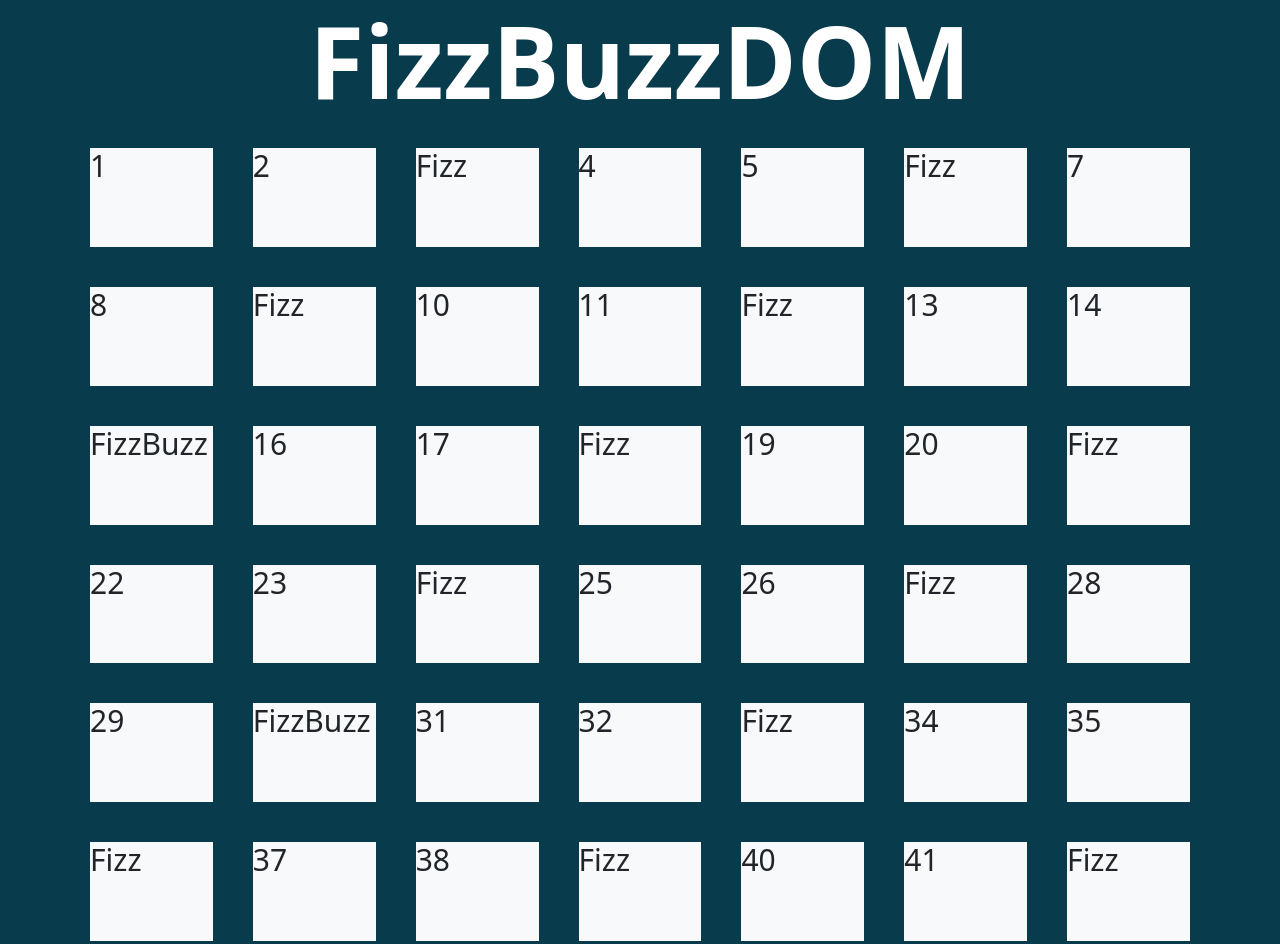
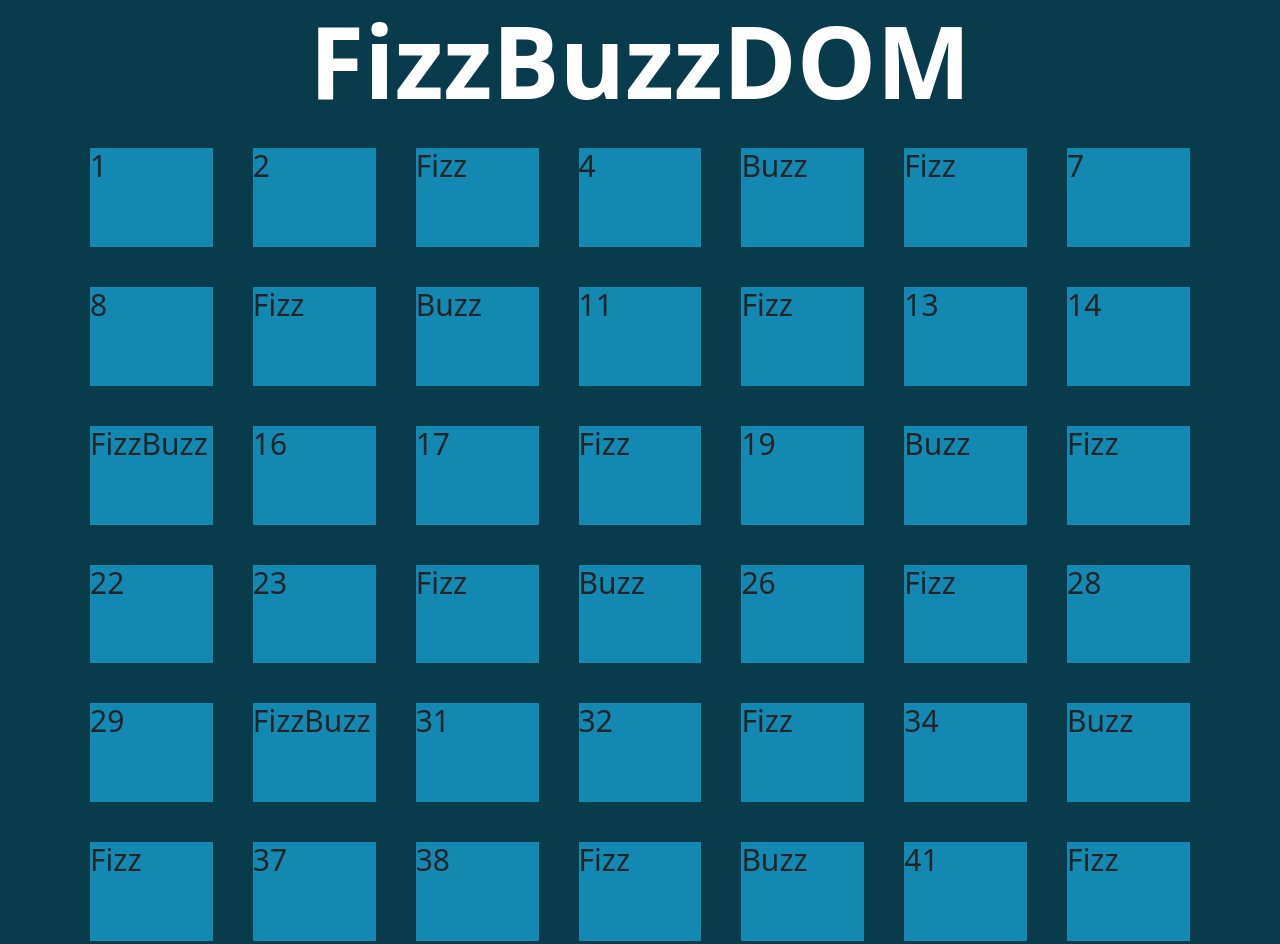
Before and after one commit to andre-cyb/js-fizzbuzzdom, a plain HTML site: page index.html in a window 1280 px wide. Shown: the top 944 px of the page. Drawn offline with nearby package versions, Linux system fonts and the light colour scheme.

Commit message:
problemi con JS per aggiungere lo stile alle celle

```diff
--- a/CSS/style.css
+++ b/CSS/style.css
@@ -10,6 +10,12 @@
     background-color: #083b4c;
 
 }
+.blue{
+    background-color: #1389b2;
+}
+
+
+
 h1{
     font-size: 100px;
     font-weight: 700;
@@ -17,3 +23,13 @@ h1{
 h3{
     font-size: 30px;
 }
+
+
+/* .middle-text{
+    width: auto;
+    height: auto;
+    position: absolute;
+    top: 50%;
+    left: 50%;
+    transform: translate(-50%, -50%);
+} */
--- a/JS/script.js
+++ b/JS/script.js
@@ -1,9 +1,5 @@
 const row = document.createElement("div");
 
-/* let divThreeStyle = document.querySelector(".row > div");
-divThreeStyle.style.display("bg-danger");
-*/
-/* h3.style.display("font-size"); */
 for (let i = 1; i <= 100; i++) {
 
     let box = document.querySelector(".box");
@@ -11,27 +7,36 @@ for (let i = 1; i <= 100; i++) {
     const h3 = document.createElement("h3");
 
     h3.textContent = i;
-    col.classList.add("col-7", "ratio", "ratio-1x1", "bg-light", "my_border", /* "d-flex", "justify-content-center", "align-items-middle" */);
+    col.classList.add("col-7", "ratio", "ratio-1x1", "my_border", "blue", /* "d-flex", "justify-content-center", "align-items-middle" */);
     row.classList.add("row");
 
     col.append(h3);
     row.append(col);
     box.append(row);
 
+    let prova = document.querySelector(".row div");
     let a = (i * 3);
+
+
+
+
 
     if (i % 3 === 0) {
         h3.textContent = ("Fizz");
-/*         col.style.display("bg-danger");
- */    }
+        /*prova.style.backgroundColor = ("#0bd6a1");*/
+    }
     if (i % 5 === 0) {
+        h3.textContent = ("Buzz");
+
 
     }
     if ((i % 3 === 0) && (i % 5 === 0)) {
         h3.textContent = ("FizzBuzz");
+        /*prova.style.backgroundColor = ("#f0466f");*/
 
     }
 
 
 
+
 }
```
Also changed, not shown: index.html (+0 -14 lines).
